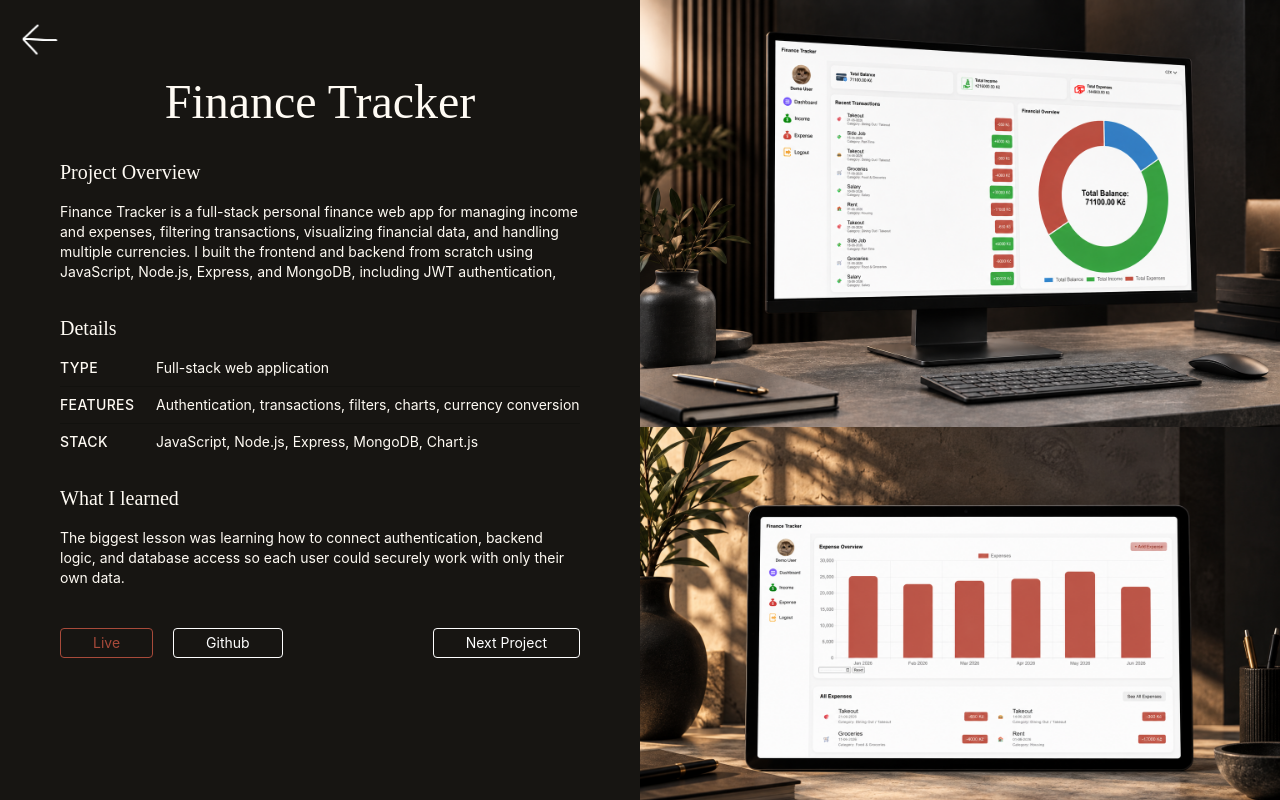
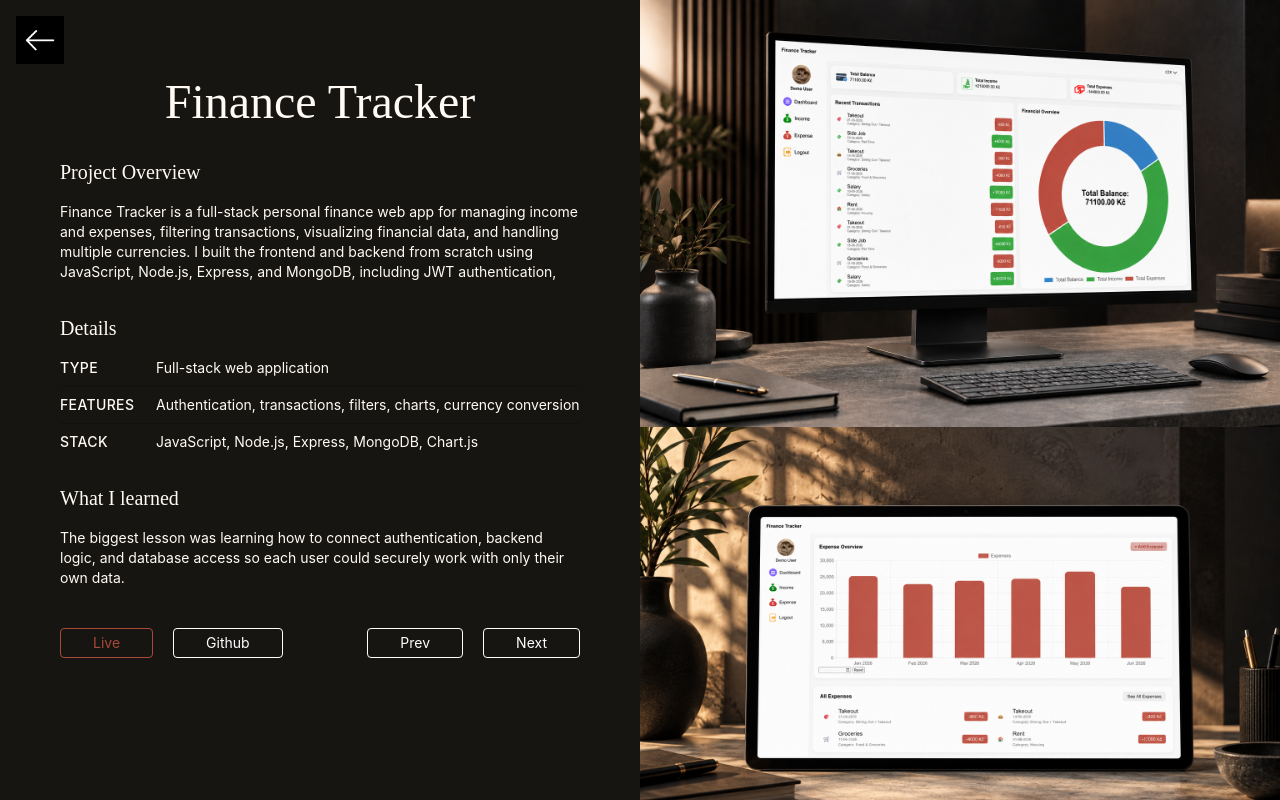
Before and after one commit to Luan2118/portfolio-v2, a React (Vite) app: page /finance-tracker in a window 1280 px wide. Built offline with nearby package versions, Linux system fonts and the light colour scheme.

Commit message:
feat: add prev button on project page

```diff
--- a/src/pages/Projects/FinanceTracker.tsx
+++ b/src/pages/Projects/FinanceTracker.tsx
@@ -20,6 +20,8 @@ function FinanceTracker() {
       theme='dark'
       livePath='https://finance-tracker-project-sigma.vercel.app/'
       gitHubPath='https://github.com/Luan2118/finance-tracker'
+      next='/hospudka-pod-bousovem'
+      prev='/gym-tracker'
     />
   )
 }
--- a/src/pages/Projects/GymTracker.tsx
+++ b/src/pages/Projects/GymTracker.tsx
@@ -20,6 +20,8 @@ function GymTracker() {
       theme='light'
       livePath='https://gym-tracker-azure-tau.vercel.app/'
       gitHubPath='https://github.com/Luan2118/gym-tracker'
+      next='/finance-tracker'
+
     />
   )
 }
--- a/src/pages/Projects/HospodaPodBousovem.tsx
+++ b/src/pages/Projects/HospodaPodBousovem.tsx
@@ -6,11 +6,12 @@ import sideView from "../../assets/images/hospoda-pod-bousovem/side-view.png"
 function HospodaPodBousovem() {
   return (
     <ProjectLayout
-      title="Hospůdka pod Boušovem"
-      overview="Local business website for a village pub, focused on presenting the venue, menu and essential visitor information."
+      title= 'Hospůdka pod Boušovem'
+      overview= 'Local business website for a village pub, focused on presenting the venue, menu and essential visitor information.'
       isInProgress={true}
       images={[sideView, frontView, sideView]}
-      theme="light"
+      theme='light'
+      prev= '/finance-tracker'
     />
   )
 }
--- a/src/pages/Projects/components/ProjectLayout.tsx
+++ b/src/pages/Projects/components/ProjectLayout.tsx
@@ -19,6 +19,8 @@ type ProjectLayoutProps = {
   isInProgress?: boolean
   livePath?: string
   gitHubPath?: string
+  next?: '/gym-tracker' | '/hospudka-pod-bousovem' | '/finance-tracker'
+  prev?: '/gym-tracker' | '/hospudka-pod-bousovem' | '/finance-tracker'
 }
 
 const container = {
@@ -38,11 +40,8 @@ const buttonVariant: Variants = {
 }
 
 
-function ProjectLayout({ title, overview, type, features, stack, lesson, images, theme, isInProgress, livePath, gitHubPath }: ProjectLayoutProps) {
+function ProjectLayout({ title, overview, type, features, stack, lesson, images, theme, isInProgress, livePath, gitHubPath, next, prev }: ProjectLayoutProps) {
 
-  const linkPath =
-    title === 'Gym Tracker' ? '/finance-tracker' :
-      title === 'Finance Tracker' ? '/hospudka-pod-bousovem' : '/'
 
   const linkStyle = theme === "dark"
     ? "border-white text-white"
@@ -99,7 +98,7 @@ function ProjectLayout({ title, overview, type, features, stack, lesson, images,
             </motion.h1>
           </div>
 
-          {isInProgress ? <p className="font-[Inter] text-3xl text-[#A84A3A] mx-auto tracking-[0.3rem] mt-15 mb-15 text-center">WEBSITE REDESIGN - IN PROGRESS</p>
+          {isInProgress ? <p className="font-[Inter] text-3xl text-[#A84A3A] mx-auto tracking-[0.3rem] mt-10 mb-5 text-center">WEBSITE REDESIGN - IN PROGRESS</p>
             : null}
 
           <div >
@@ -170,16 +169,36 @@ function ProjectLayout({ title, overview, type, features, stack, lesson, images,
               <ProjectLink label="Github" theme={theme} projectPath={gitHubPath} />
             </div>
 
-            <Link to={linkPath}>
+            <div className="flex gap-2 md:gap-5">
+
+              {prev ?
+                <Link to={prev}>
                   <motion.div
                     variants={buttonVariant}
                     className={`text-xs xs:text-sm 2xl:text-base rounded-sm border py-1 px-3 xs:px-6 md:px-8 ${linkStyle}`}
 
                     onMouseEnter={() => setIsHover(true)} onMouseLeave={() => setIsHover(false)}
                   >
-                Next Project
+                    Prev
                   </motion.div>
-            </Link>
+                </Link> : null
+              }
+
+              {next ?
+                <Link to={next}>
+                  <motion.div
+                    variants={buttonVariant}
+                    className={`text-xs xs:text-sm 2xl:text-base rounded-sm border py-1 px-3 xs:px-6 md:px-8 ${linkStyle}`}
+
+                    onMouseEnter={() => setIsHover(true)} onMouseLeave={() => setIsHover(false)}
+                  >
+                    Next
+                  </motion.div>
+                </Link> : null
+              }
+
+
+            </div>
           </div>
         }
 
```
Also changed, not shown: src/assets/icons/whiteArrow.png. Lines whose indentation alone changed are shown as unchanged.
